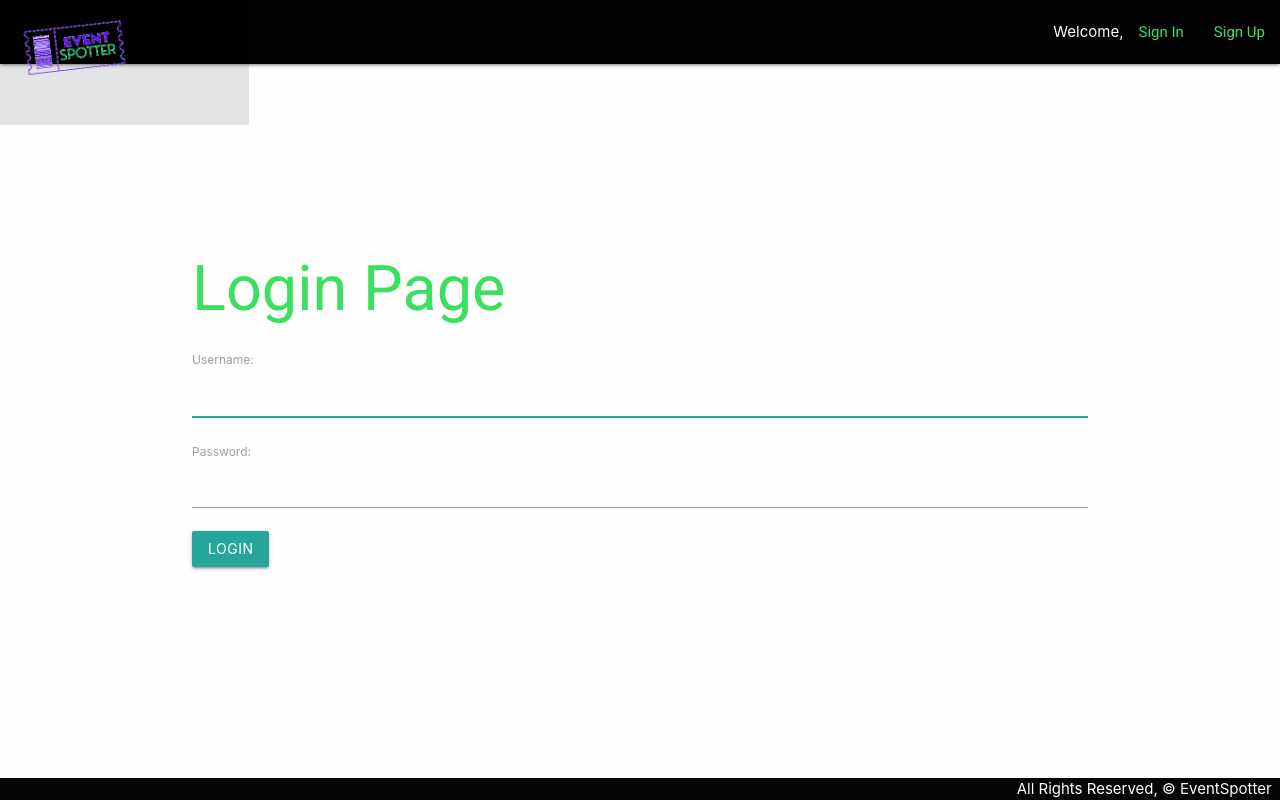
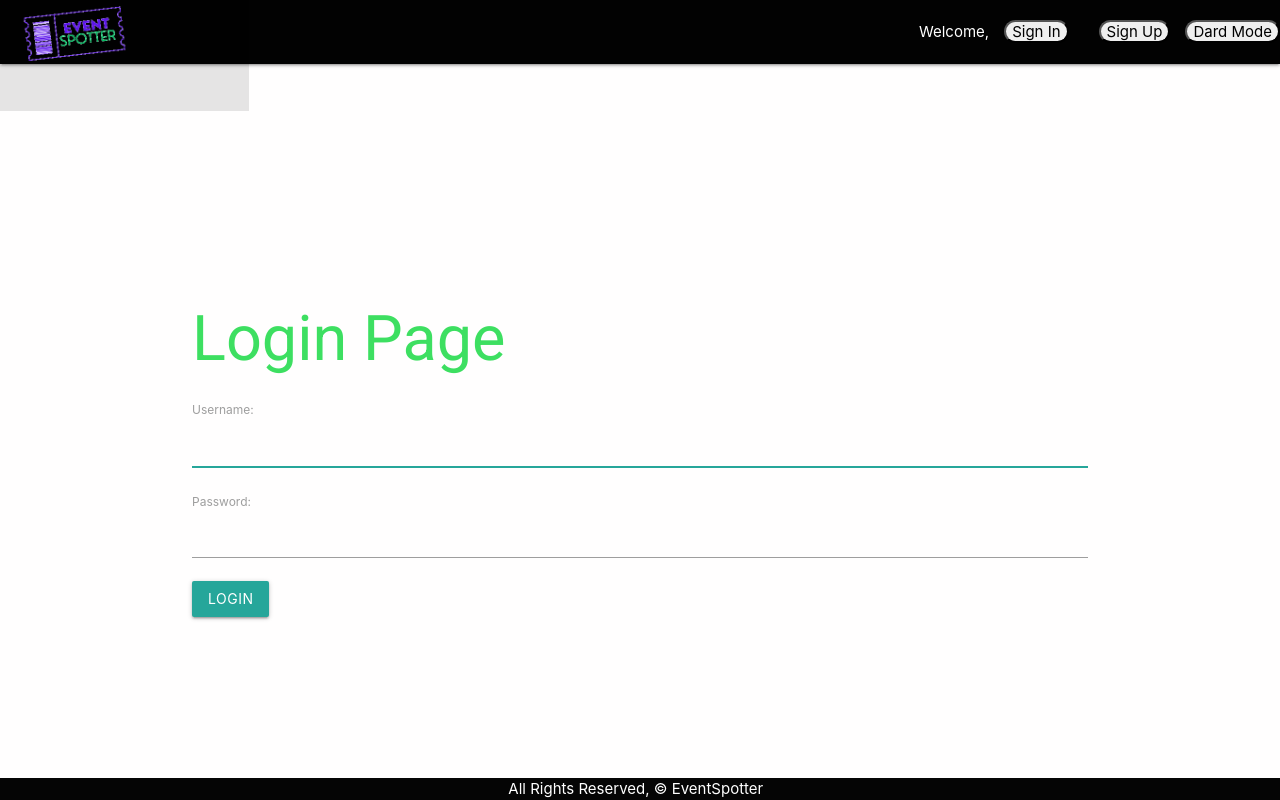
Before and after one commit to Mahmoud6077/Project-3, a Django app: page /accounts/login/?next=/change-password/ in a window 1280 px wide. Run offline with Django 4.2, Linux system fonts and the light colour scheme.

Commit message:
adding the css2

```diff
--- a/EventSpotter/main_app/static/css/style.css
+++ b/EventSpotter/main_app/static/css/style.css
@@ -4,6 +4,17 @@ body {
     min-height: 100vh;
     flex-direction: column;
 }
+.dark-mode {
+    /* background-color: black; */
+    /* color: white; */
+    border-radius: 50px;
+}
+.Gallery{
+    border: #630ffd;
+    width: 500px;
+    height: 50px;
+}
+
 h1{
     font-family : 'Roboto', 'sans-serif';
    color:#3DDF61 ;
@@ -88,16 +99,26 @@ footer.page-footer {
 
     width: 149px;
     margin-right: 100px;
-    margin-top: -15px;
+    margin-top: -29px;
 
 }
-
+.btn_nav{
+    border-radius: 50px;
+    transition-duration: 0.4s;
+    cursor: pointer;
+    font-size: 15px;
+}
+.btn_nav:hover {
+    background-color: #4CAF50;
+}
 .navbar-fixed {
     background-color: rgb(57, 7, 103);
 
 }
 
-
+.right2{
+    text-align: center;
+}
 .profile-img{
     background-image: url('https://t3.ftcdn.net/jpg/03/46/83/96/240_F_346839683_6nAPzbhpSkIpb8pmAwufkC7c5eD7wYws.jpg');
     background-size: cover;
--- a/EventSpotter/main_app/templates/base.html
+++ b/EventSpotter/main_app/templates/base.html
@@ -32,16 +32,21 @@
                     <li><div>Welcome, {{ user.get_username }}</div></li>
 
                     {% if user.is_authenticated %}
-                        <li><a href="{% url 'index' %}">Events</a></li>
+                        <li><a href="{% url 'index' %}"><button class="btn_nav">Events</button></a></li>
                         {% if user.is_staff %}
-                            <li><a href="{% url 'index' %}">Add New Event</a></li>
+                            <li><a href="{% url 'index' %}"><button class="btn_nav">Add New Event</button></a></li>
                         {% endif %}
-                        <li><a href="{% url 'profile' %}">Profile</a></li>
-                        <li><a href="{% url 'logout' %}">Log out</a></li>
+                        <li><a href="{% url 'profile' %}"><button class="btn_nav">Profile</button></a></li>
+                        <li><a href="{% url 'logout' %}"><button class="btn_nav">Log out</button></a></li>
 
                         {% else %}
-                        <li><a href="{% url 'login' %}">Sign In</a></li>
-                        <li><a href="{% url 'signup' %}">Sign Up</a></li>
+                        <button class="dark-mode" id="dk"> Dard Mode</button>
+
+
+
+
+                        <li><a href="{% url 'login' %}"><button class="btn_nav">Sign In</button></a></li>
+                        <li><a href="{% url 'signup' %}"><button class="btn_nav">Sign Up</button></a></li>
 
                     {% endif %}
                 </ul>
@@ -52,13 +57,21 @@
 
 
     <main class="container">
+        <div class="Gallery">
+
+        </div>
+
+
+
         {% block content %}
         {% endblock %}
     </main>
 
     <footer class="page-footer">
-        <div class="right">All Rights Reserved, &copy; EventSpotter &nbsp;</div>
+        <div class="right2">All Rights Reserved, &copy; EventSpotter &nbsp;</div>
     </footer>
+
+
 
 </body>
 </html>
```
